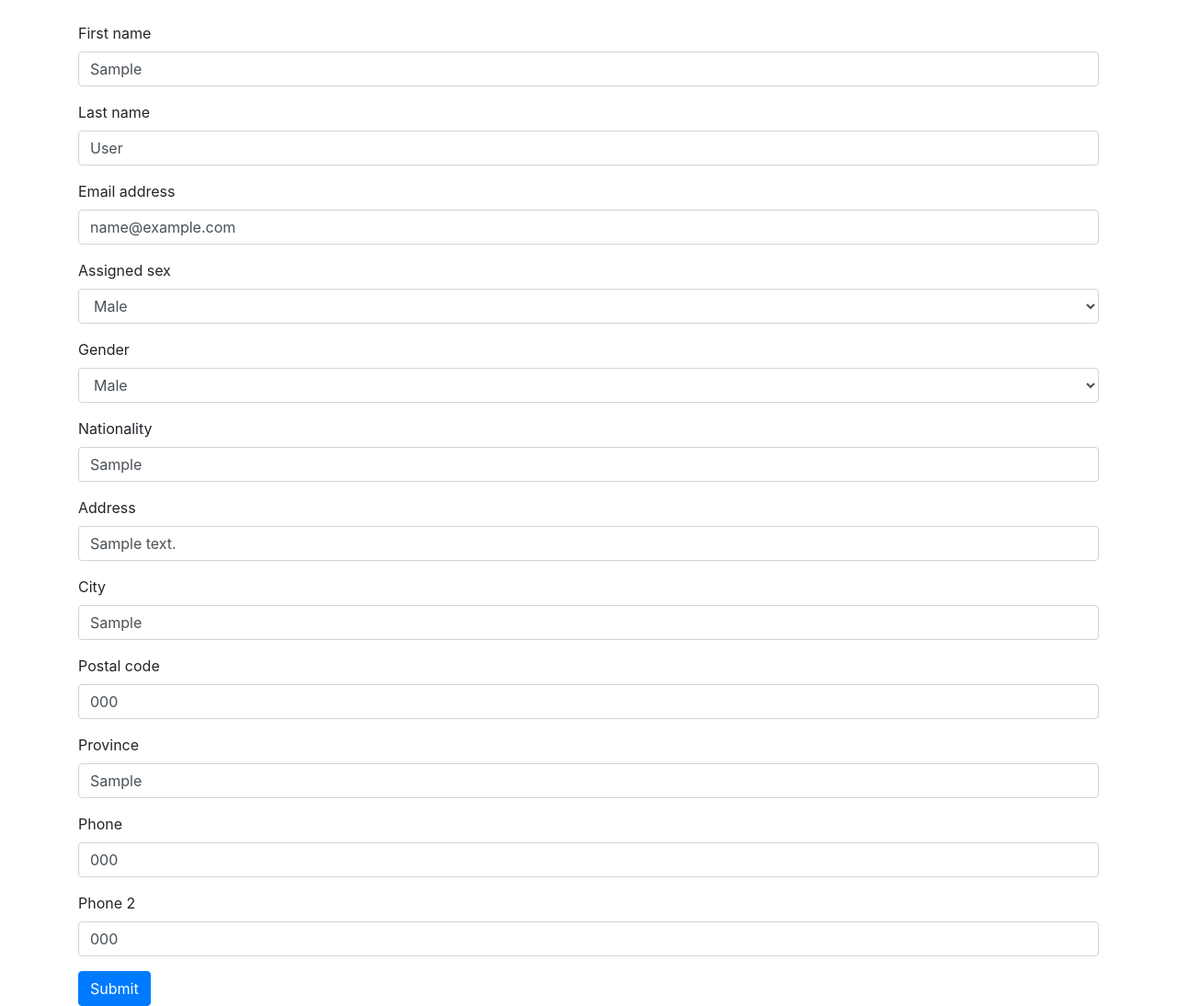
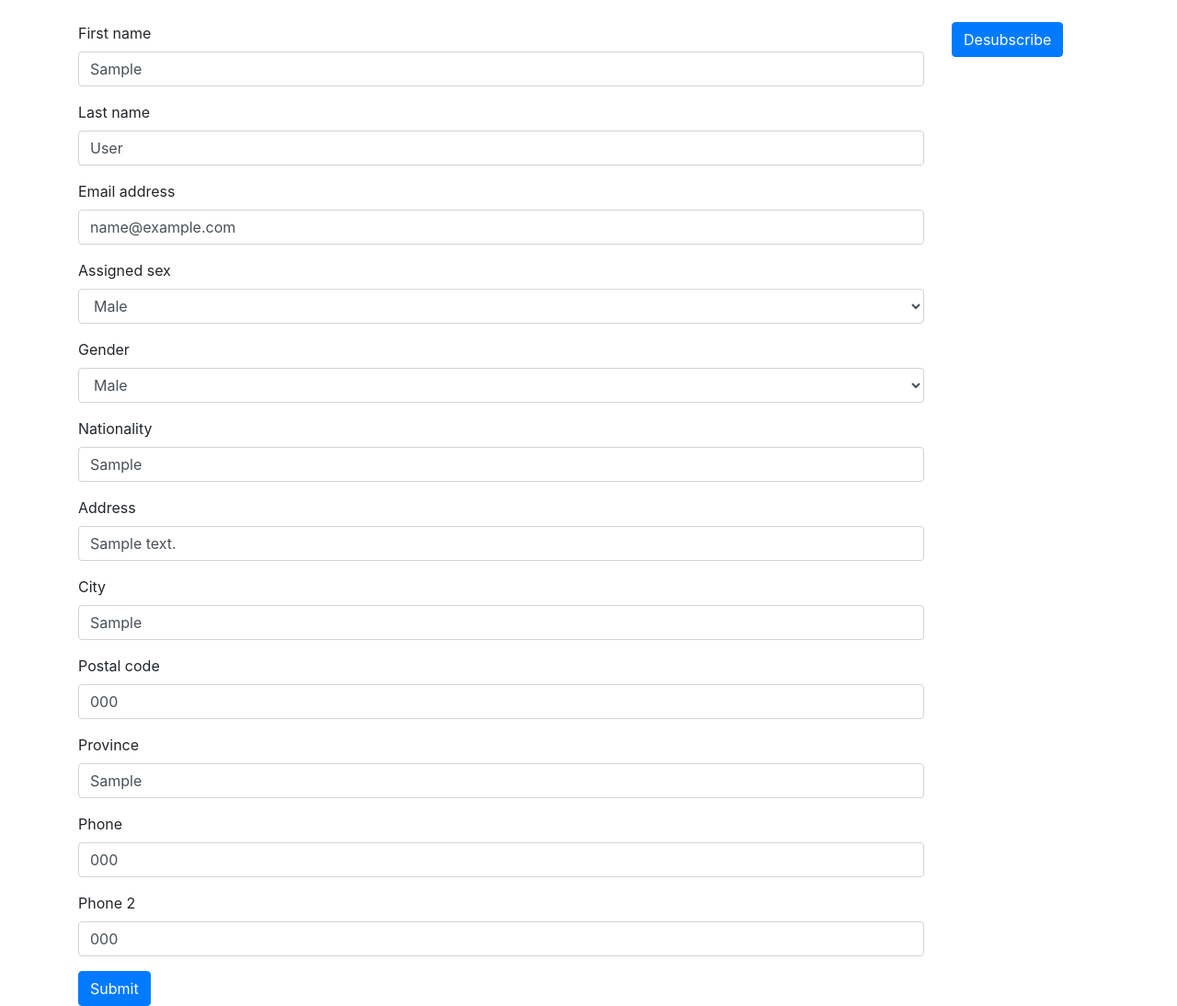
Before and after one commit to pirates-cat/shipanaro, a Django app: a page that uses shipanaro/templates/registration/profile.html in a window 1280 px wide. Shown: the part 56-1150 px from the top of the page at 92% size. Run offline with Django 3.2, Linux system fonts and the light colour scheme; a user stored in the database is signed in; tables that the repository leaves empty hold one stand-in row (values such as "Sample post"); some libraries are stand-ins or nearby versions.

Commit message:
Profile/membership template updated

```diff
--- a/shipanaro/templates/registration/profile.html
+++ b/shipanaro/templates/registration/profile.html
@@ -1,6 +1,8 @@
 {% extends 'shipanaro/base.html' %}
 {% load i18n bootstrap4 %}
 {% block content %}
+<div class="row">
+	<div class="col-lg-10">
 		<form method="post">
 			{% csrf_token %}
 			{% bootstrap_form form %}
@@ -8,4 +10,9 @@
 			<button type="submit" class="btn btn-primary">{% trans 'Submit' %}</button>
 			{% endbuttons %}
 		</form>
+	</div>
+	<div class="col-lg-2">
+		<button type="submit" class="btn btn-primary">{% trans 'Desubscribe' %}</button>
+	</div>
+</div>
 {% endblock %}
```
Also changed, not shown: shipanaro/gdpr/models.py (added, +7 -0 lines), shipanaro/gdpr/__init__.py (added). Lines whose indentation alone changed are shown as unchanged.
